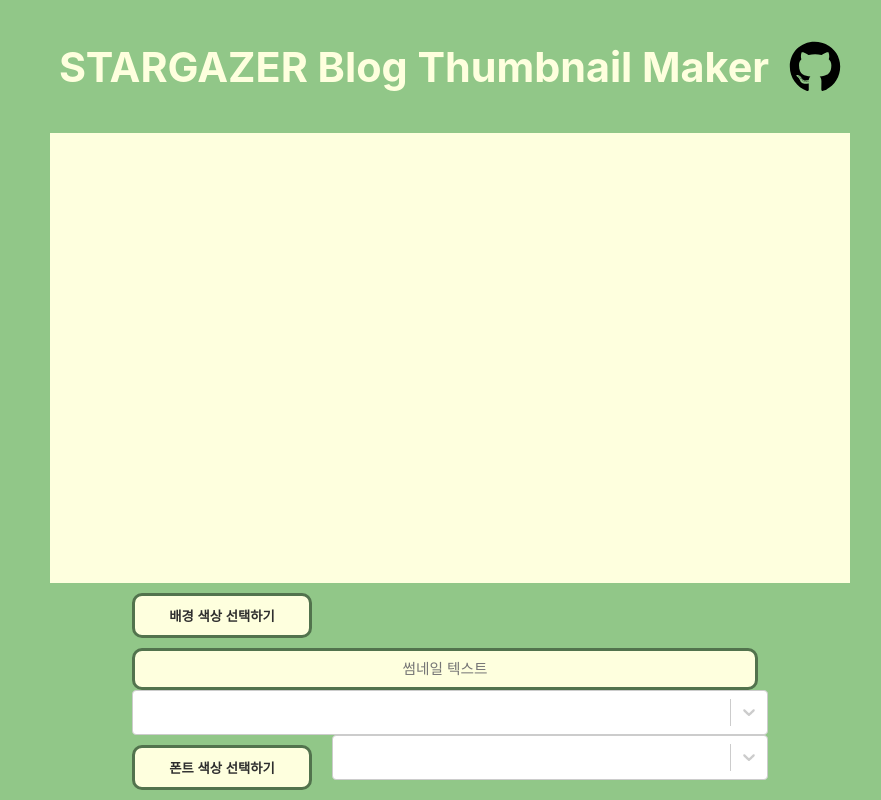
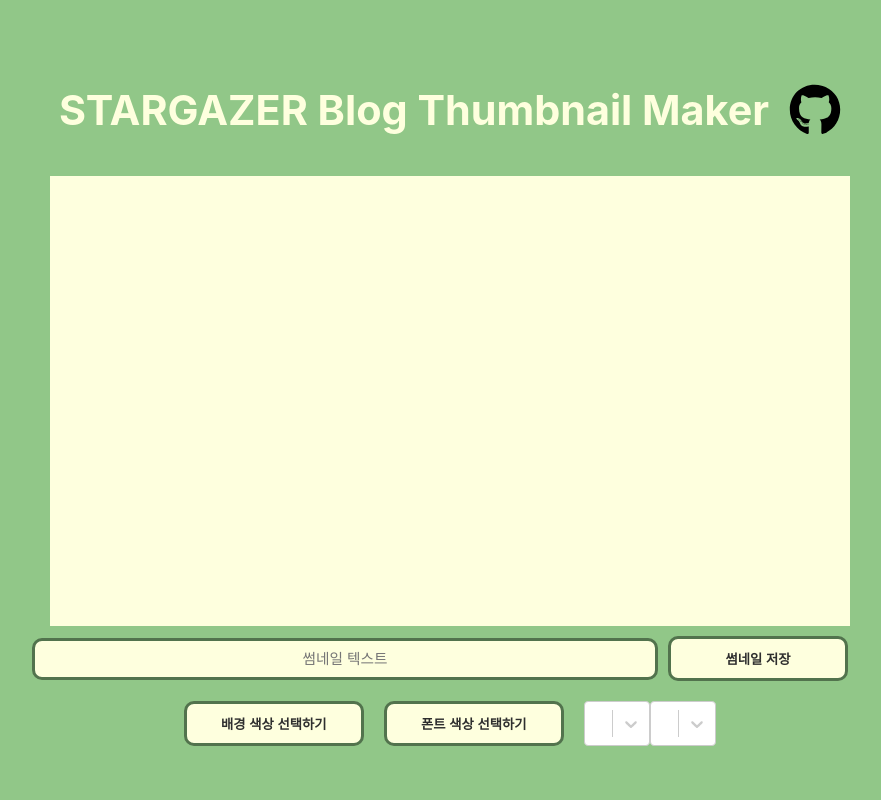
Before and after one commit to HarenKei/Thumbnail_Maker, a React (Create React App) app: page / in a window 1280 px wide. Shown: the whole page, without its empty margins (190-1071 px from the left). Built offline with nearby package versions, Linux system fonts and the light colour scheme.

Commit message:
[Updated Controller.js] : reuse the original controller component

```diff
--- a/src/App.js
+++ b/src/App.js
@@ -1,13 +1,8 @@
-import React, { useState, useEffect, useRef } from 'react';
-import { SketchPicker, BlockPicker } from 'react-color';
-import domtoimage from 'dom-to-image';
-import { saveAs } from 'file-saver';
-import Select from 'react-select';
+import React from 'react';
 import './App.css';
 import Title from './components/Title';
 import Canvas from './components/Canvas';
-import ControlTest from './components/ControlTest';
-import { text } from '@fortawesome/fontawesome-svg-core';
+import Controller from './components/Controller';
 
 
 
@@ -24,7 +19,7 @@ return (
 
     </div>
     <div id="contrlotest">
-      <ControlTest/>
+      <Controller/>
     </div>
 
   </div>
--- a/src/components/Canvas/Canvas.js
+++ b/src/components/Canvas/Canvas.js
@@ -1,16 +1,21 @@
-import React, { useRef, useState, useEffect } from "react";
+import React, { useRef, useEffect, forwardRef } from "react";
 import "./Canvas.css";
-import { useSelector } from "react-redux";
+import { useSelector, useDispatch } from "react-redux";
+import { addThumbName } from "../../redux/thumbName";
 
-const Canvas = () =>{
+
+
+
+const Canvas = () => {
+    const dispatch = useDispatch();
     const cnvsColor = useSelector((state) => state.canvasColor.value);
     const thumbText = useSelector((state) => state.textInput.value);
     const textSize = useSelector((state) => state.textSizing.value);
     const textColor = useSelector((state) => state.textColor.value);
     const cnvsSize = useSelector((state) => state.canvasSizing.value);
+    const thumbName = useSelector((state) => state.thumbName.value);
+    const canvas = useRef();
     //const textColor = useSelector((state) => state.textColor.value);
-
-    const canvas = useRef(null);
 
     console.log(cnvsSize.value[0], cnvsSize.value[1]);
 
@@ -23,8 +28,10 @@ const Canvas = () =>{
         currentCanvas.fillText(thumbText, cnvsSize.value[0] / 2, cnvsSize.value[1] / 2)
         currentCanvas.textBaseline = "middle"
         currentCanvas.textAlign = "center"
-        //thumbName = thumbText; //For Making Thumbnail image file name.
-    }, [canvas, cnvsColor, textColor, thumbText, textSize, cnvsSize])
+        dispatch(addThumbName(thumbText));
+    }, [canvas, cnvsColor, textColor, thumbText, textSize, cnvsSize, thumbName])
+
+
 
     return(
         <div>
--- a/src/components/Controller/Controller.js
+++ b/src/components/Controller/Controller.js
@@ -1,26 +1,51 @@
-import React, { useState, useEffect, useRef} from 'react';
-import { useDispatch } from 'react-redux';
+import React, { useState, useRef } from 'react';
+import { useDispatch, useSelector } from 'react-redux';
 import { SketchPicker, BlockPicker } from 'react-color';
 import domtoimage from 'dom-to-image';
 import { saveAs } from 'file-saver';
+
 import Select from 'react-select';
 
+
+import { textInput } from '../../redux/textInput';
+import { textSizing } from '../../redux/textSizing';
+import { textColorChagne } from '../../redux/textColor';
+import { canvasSizing } from '../../redux/canvasSizing';
+import { chageCanvasColor } from '../../redux/canvasColor';
+
+import onDownloadBtn from '../Canvas/Canvas';
+
 const Controller = () => {
+
+    const canvas = useRef(null);
+
+    const fontSizePreset = [
+        { label: "50px", value: "50px" },
+        { label: "70px", value: "70px" },
+        { label: "80px", value: "80px" },
+        { label: "100px", value: "100px" },
+        { label: "120px", value: "120px" },
+        { label: "150px", value: "150px" }
+      ]; //Thumbnail Font Size Select Options.
+
+    const canvasSizePreset = [
+        {label : "640 * 360", value : [640, 360] },
+        {label : "800 * 450", value : [800, 450]},
+        {label : "864 * 486", value : [864, 486]},
+        {label : "960 * 540", value : [960, 540]},
+      ];
+
     const dispatch = useDispatch();
-    const [showCanvasButton, setShowCanvasButton] = useState(false); // canvas color button states.
-    const [showTextButton, setShowTextButton] = useState(false);
+
+    const [showCanvasButton, setShowCanvasButton] = useState(false);
+    const [showTxtButton, setShowTxtButton] = useState(false);
+
     const cnvsColor = useSelector((state) => state.canvasColor.value);
+    const cnvsSize = useSelector((state) => state.canvasSizing.value);
     const thumbText = useSelector((state) => state.textInput.value);
     const textSize = useSelector((state) => state.textSizing.value);
-    const textColor = useSelector((state) => state.textColor.value);
-
-    const canvasSizePreset = [
-        {label : "640px", value : [640, 360] },
-        {label : "800px", value : [800, 450]},
-        {label : "864px", value : [864, 486]},
-        {label : "960px", value : [960, 540]},
-      ];
-    var thumbName =''; //var for image file name.
+    const txtColor = useSelector((state) => state.textColor.value);
+    const thumbName = useSelector((state) => state.thumbName.value);
 
     const onDownloadBtn = () =>{
         const CurCanvas = canvas.current;
@@ -34,9 +59,7 @@ const Controller = () => {
     return(
         <div>
             <div id = "divControllerWrap">
-
                 <div id = "divTextAndSize">
-
                     <div id="divTextInput">
                         <input
                             type = "text"
@@ -53,11 +76,8 @@ const Controller = () => {
                             썸네일 저장
                         </button>
                     </div> {/* End of divThumbnailSave */}
-
                 </div>{/* End of divTextAndSize */}
-
                 <div id = "divOterAdjustment">
-
                     <div id = "divCanvasColor">
                         <button
                             onClick = {()=>setShowCanvasButton(setShowCanvasButton => !setShowCanvasButton)}>
@@ -73,12 +93,12 @@ const Controller = () => {
 
                     <div id = "divTxtColor">
                         <button
-                        onClick = {()=> setShowTextButton(setShowTextButton=>!setShowTextButton)}>
-                        { showTextButton ? '폰트 색상 선택창 닫기' : '폰트 색상 선택하기' }
+                        onClick = {()=> setShowTxtButton(setShowTxtButton=>!setShowTxtButton)}>
+                        { showTxtButton? '폰트 색상 선택창 닫기' : '폰트 색상 선택하기' }
                         </button>
-                        {showTextButton && (<BlockPicker
-                                                color={ textColor }
-                                                onChangeComplete={ (color) => dispatch(textColor(color.hex)) }/>
+                        {showTxtButton && (<BlockPicker
+                                                color={ txtColor }
+                                                onChangeComplete={ (color) => dispatch(textColorChagne(color.hex)) }/>
                             )
                         }
                     </div> {/* End of divTxtColor */}
@@ -88,9 +108,9 @@ const Controller = () => {
                            className = "canvasSize"
                            placeholder = "Width * Height"
                            options = { canvasSizePreset }
-                           value = { canvasSize }
-                           defaultValue = { canvasSize[1] }
-                           onChange = { (value) => setCanvasSize(value) }
+                           value = { cnvsSize }
+                           defaultValue = { cnvsSize[1] }
+                           onChange = { (value) => dispatch(canvasSizing(value)) }
                         />
                     </div>
 
@@ -100,8 +120,8 @@ const Controller = () => {
                           placeholder = "폰트 사이즈"
                           options = { fontSizePreset }
                           value = { textSize }
-                          defaultValue = { textSize[2] }
-                          onChange = { (value) => setTextSize(value) }
+                          defaultValue = { textSize[1] }
+                          onChange = { (value) => dispatch(textSizing(value)) }
                         />
                     </div>{/* End of divSelectSize*/}
 
--- a/src/redux/store.js
+++ b/src/redux/store.js
@@ -5,7 +5,7 @@ import canvasSizeReducer from "./canvasSizing";
 import canvasColorReducer from "./canvasColor";
 import textColorReducer from "./textColor";
 import buttonReducer from "./button";
-
+import thumbNameReducer from "./thumbName";
 export default configureStore({
     reducer: {
         textSizing: textSizeReducer,
@@ -14,5 +14,6 @@ export default configureStore({
         canvasSizing: canvasSizeReducer,
         canvasColor: canvasColorReducer,
         buttonState: buttonReducer,
+        thumbName: thumbNameReducer,
     }
 })
--- /dev/null
+++ b/src/redux/thumbName.js
@@ -0,0 +1,16 @@
+import { createSlice } from "@reduxjs/toolkit";
+
+const thumbNameInit = "";
+
+export const thumbNameSlice = createSlice({
+    name: "thumbName",
+    initialState: {value: thumbNameInit},
+    reducers:{
+        addThumbName: (state, action) => {
+            state.value = action.payload
+        },
+    }
+})
+
+export const { addThumbName } = thumbNameSlice.actions
+export default thumbNameSlice.reducer;
```
Also changed, not shown: src/redux/draw.js (+6 -3 lines). Lines whose indentation alone changed are shown as unchanged.
